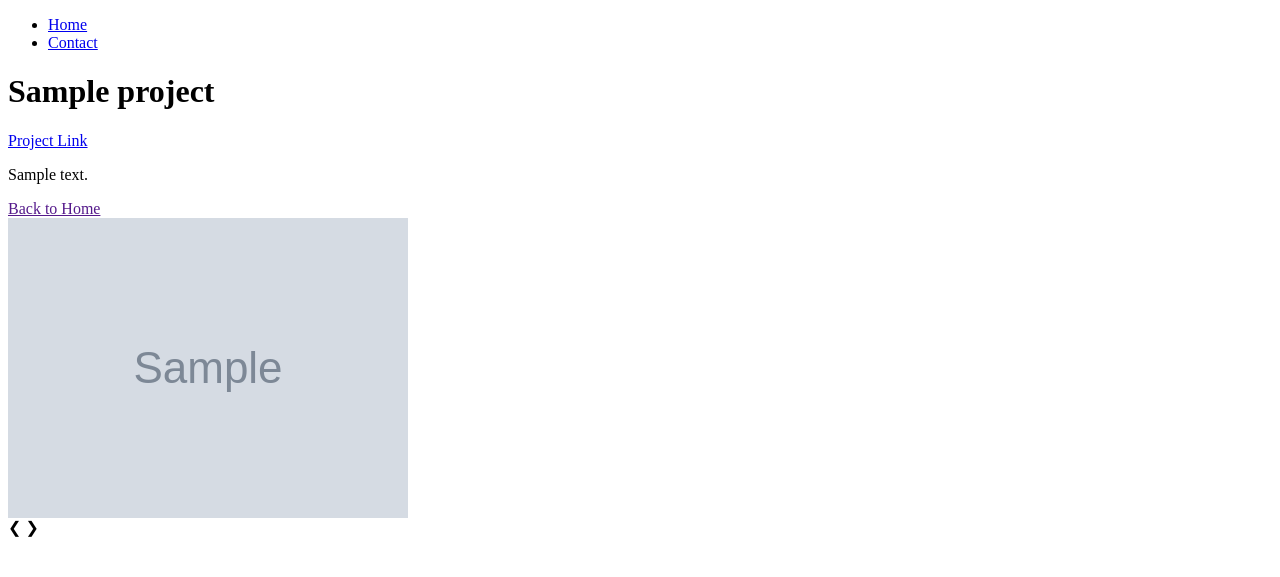
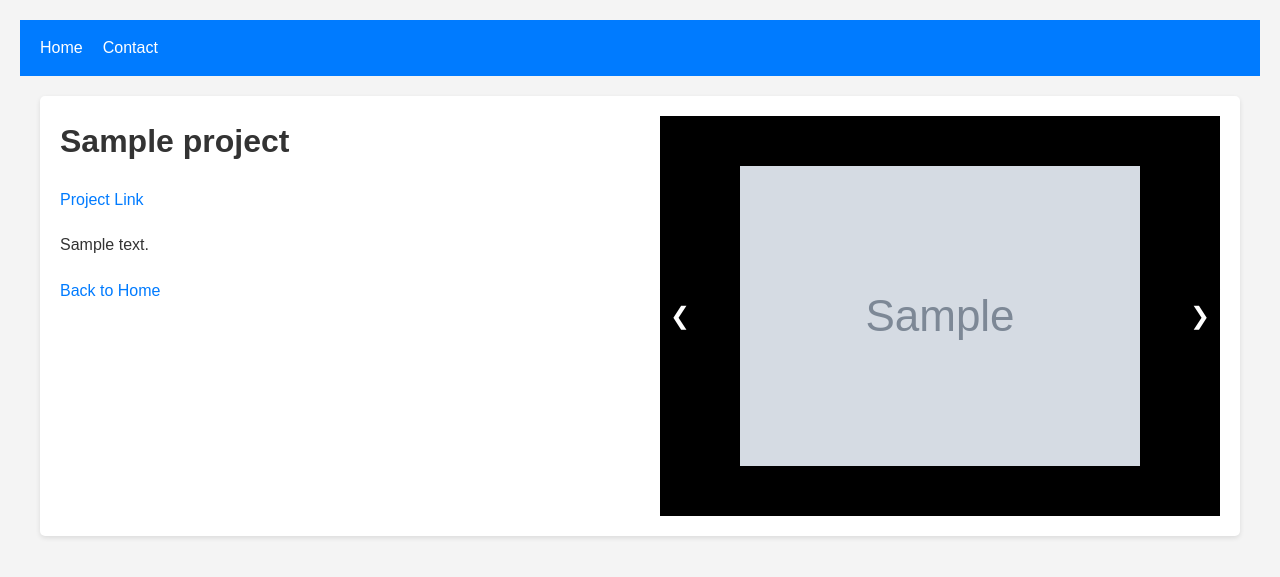
Before and after one commit to ceewa30/portfolio_website, a Django app: template portfolio/main/templates/project.html in a window 1280 px wide. Shown: the top 577 px of the page. Run offline with Django 4.2, Linux system fonts and the light colour scheme; the template is opened without the code that fills it: most values are stand-ins (such as "Sample title", 1, 10 or a date in 2020); grey boxes marked "Sample" are stand-in pictures.

Commit message:
adding UI to the project

```diff
--- a/portfolio/main/static/css/bass.css
+++ b/portfolio/main/static/css/bass.css
@@ -0,0 +1,64 @@
+/* General resets */
+* {
+    box-sizing: border-box;
+    margin: 0;
+    padding: 0;
+    font-family: "Arial", sans-serif;
+  }
+
+  body {
+    font-family: "Segoe UI", Tahoma, Geneva, Verdana, sans-serif;
+    line-height: 1.6;
+    color: #333;
+    background-color: #f4f4f4;
+    padding: 20px;
+  }
+
+  a {
+    color: #007bff;
+    text-decoration: none;
+  }
+
+  a:hover {
+    text-decoration: underline;
+  }
+
+  /* Header and Navigation Menu */
+  header {
+    background-color: #007bff;
+    color: white;
+    padding: 10px 20px;
+  }
+
+  .nav-menu {
+    list-style: none;
+    display: flex;
+    justify-content: flex-start;
+    gap: 20px;
+  }
+
+  .nav-menu li {
+    padding: 5px 0;
+  }
+
+  .nav-menu a {
+    color: white;
+    transition: color 0.3s ease;
+  }
+
+  .nav-menu a:hover {
+    color: #d1eaff;
+  }
+
+  /* Main Content Area */
+  main {
+    margin-top: 20px;
+  }
+
+  /* Responsive Design */
+  @media (max-width: 768px) {
+    .nav-menu {
+      flex-direction: column;
+      gap: 10px;
+    }
+  }
--- a/portfolio/main/static/css/project.css
+++ b/portfolio/main/static/css/project.css
@@ -0,0 +1,98 @@
+/* Project Card */
+.project-card {
+    display: flex;
+    align-items: flex-start;
+    justify-content: space-between;
+    background-color: white;
+    box-shadow: 0 2px 5px rgba(0, 0, 0, 0.1);
+    border-radius: 5px;
+    overflow: hidden;
+    max-width: 1200px; /* Adjust based on your preference */
+    margin: auto;
+    padding: 20px;
+  }
+
+  .project-info {
+    flex: 1;
+    padding-right: 20px; /* Adds some space between the text and the carousel */
+  }
+
+  /* Adjustments to previous styles for consistency */
+  h1,
+  p {
+    margin-bottom: 20px;
+  }
+
+  /* Carousel */
+  .carousel {
+    flex: 1;
+    display: flex;
+    flex-direction: column;
+    position: relative; /* Added to position controls */
+    max-width: 50%; /* Adjust the width of the carousel relative to the card */
+    margin-left: 20px; /* Optional: Adds some space between the info and carousel */
+  }
+
+  .carousel-images {
+    display: flex;
+    flex: 1; /* Allows the carousel to fill the space */
+    overflow: hidden;
+    position: relative; /* Ensure the images container doesn't overlap controls */
+  }
+
+  /* Carousel Controls */
+  .carousel-control {
+    position: absolute;
+    top: 50%;
+    transform: translateY(-50%);
+    color: white;
+    font-size: 24px;
+    background-color: rgba(0, 0, 0, 0.5);
+    padding: 10px;
+    cursor: pointer;
+    user-select: none; /* Prevent text selection */
+    z-index: 10; /* Ensure controls are above the images */
+  }
+
+  .carousel-control.prev {
+    left: 0;
+    border-radius: 3px 0 0 3px; /* Adjusted for consistency */
+  }
+
+  .carousel-control.next {
+    right: 0;
+    border-radius: 0 3px 3px 0; /* Adjusted for consistency */
+  }
+
+  /* Responsive adjustments */
+  @media (max-width: 768px) {
+    .project-card {
+      flex-direction: column;
+    }
+
+    .project-info,
+    .carousel {
+      max-width: 100%;
+      padding: 0;
+    }
+
+    .carousel {
+      order: -1; /* Puts the carousel above the info on small screens */
+      margin-left: 0; /* Resets the margin for smaller screens */
+    }
+  }
+
+  .carousel-item {
+    display: flex;
+    justify-content: center; /* Center the image horizontally */
+    align-items: center; /* Center the image vertically */
+    background-color: black; /* Fill the background with black */
+    width: 100%; /* Full width of the carousel */
+    height: 400px; /* Fixed height, adjust as needed */
+  }
+
+  .carousel-item img {
+    max-height: 100%; /* Limit the image height to fit within the container */
+    max-width: 100%; /* Limit the image width to fit within the container */
+    object-fit: contain; /* Maintain aspect ratio and fit the image within the bounds */
+  }
--- a/portfolio/main/templates/base.html
+++ b/portfolio/main/templates/base.html
@@ -6,7 +6,7 @@
     <meta charset="UTF-8">
     <meta name="viewport" content="width=device-width, initial-scale=1.0">
     <title>{% block title %}Portfolio - Home{% endblock title %}</title>
-    <link rel="'stylesheet' href="{% static 'css/bass.css' %}">
+    <link rel="stylesheet" href="{% static 'css/bass.css' %}">
     {%  block extrahead %}
     {%  endblock extrahead %}
 </head>
--- a/portfolio/main/templates/project.html
+++ b/portfolio/main/templates/project.html
@@ -15,7 +15,7 @@
             <h1>{{ project.title }}</h1>
             <p><a href="{{ project.link }}">Project Link</a></p>
             <p>{{ project.description }}</p>
-            <a href=""{%  url 'home' %}>Back to Home</a>
+            <a href="{%  url 'home' %}">Back to Home</a>
         </div>
         <div class="carousel">
             <div class="carousel-images">
```
Also changed, not shown: portfolio/main/static/css/home.css (+61 -0 lines).
